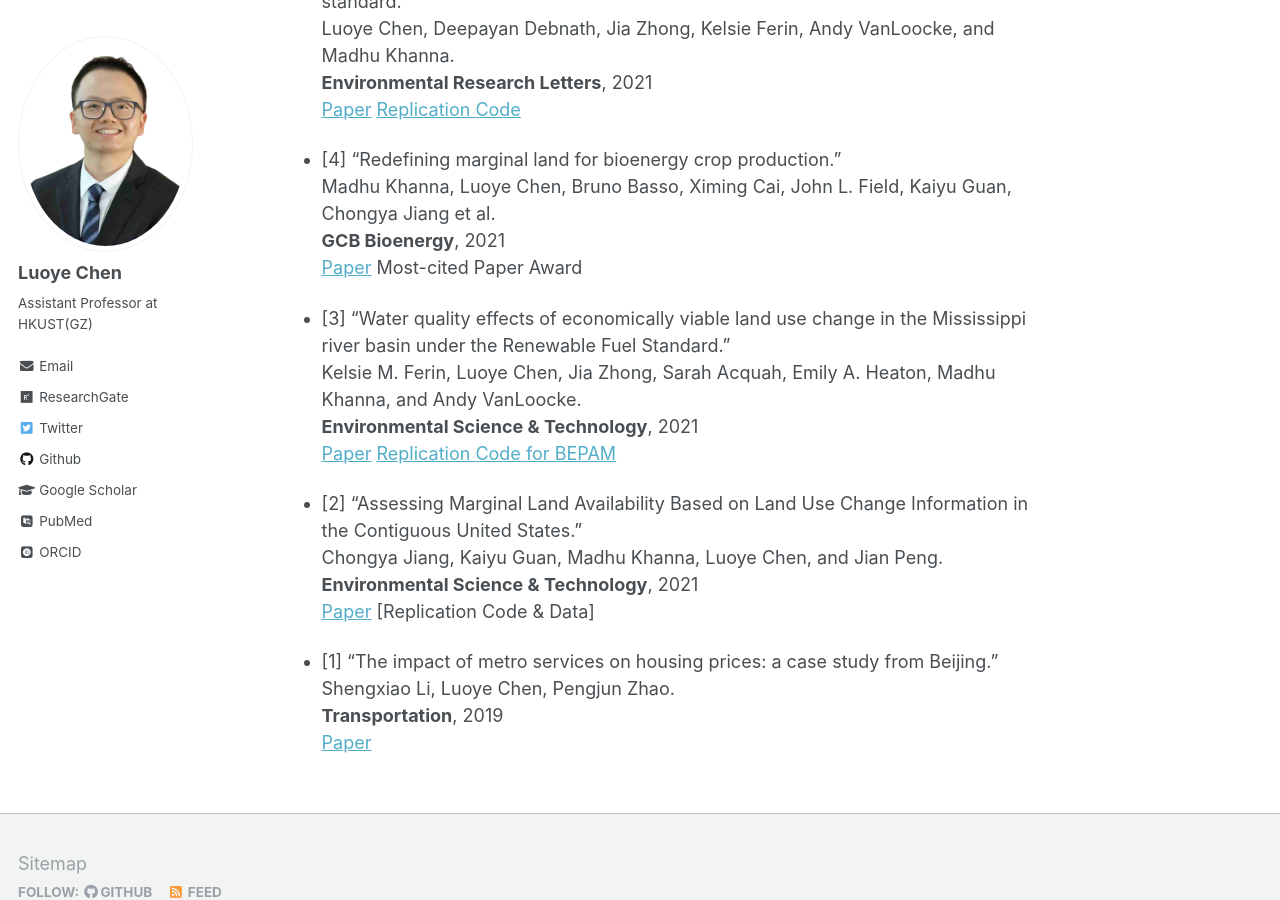
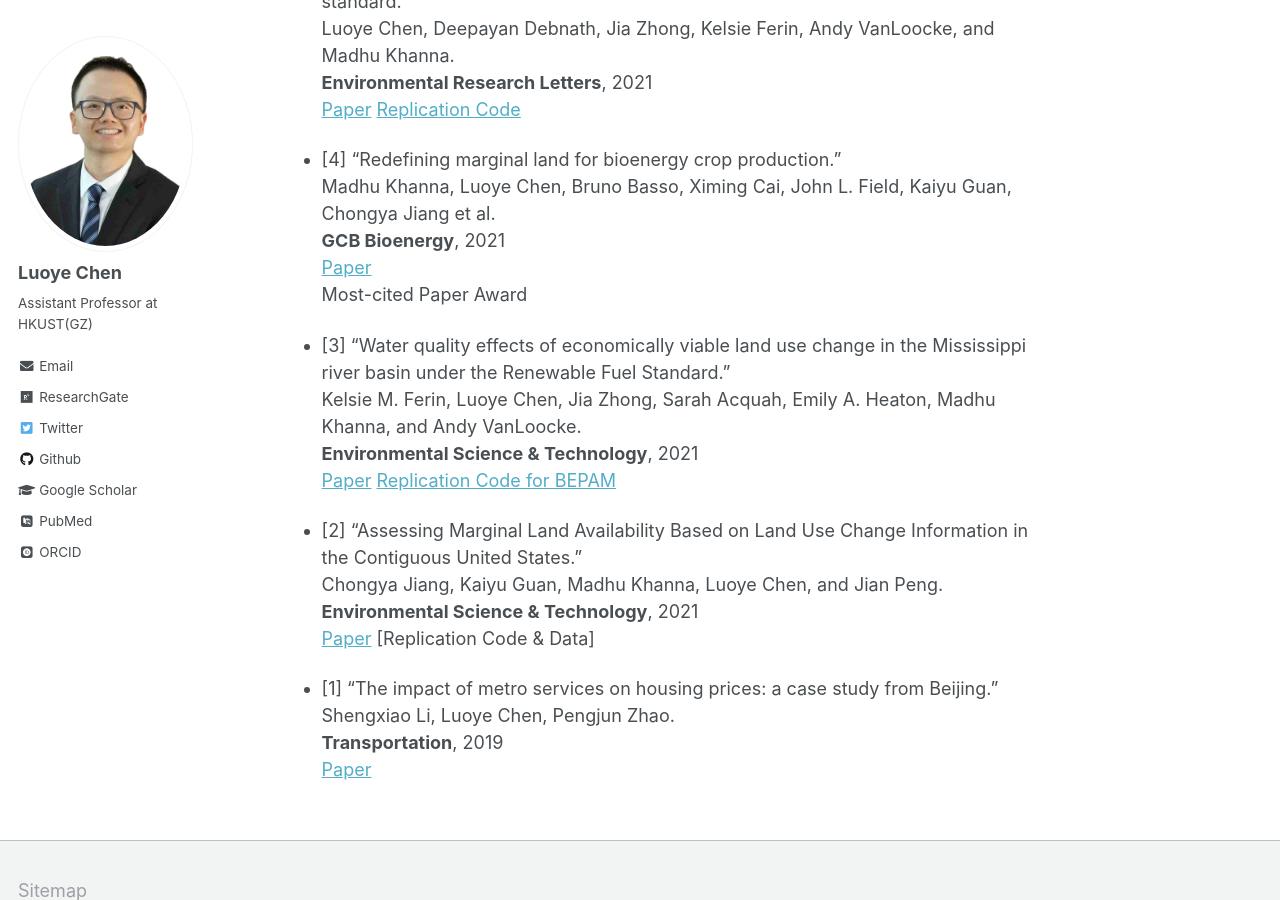
Before and after one commit to luoyec/luoyec.github.io, a Jekyll site: the page built from _pages/publication2.md, in a window 1280 px wide and 900 px high, scrolled down 2217 px. Built offline with Jekyll 4.4.1, drawn with Linux system fonts in a browser that asks for light colours; some web fonts are replaced.

```diff
--- a/_pages/publication2.md
+++ b/_pages/publication2.md
@@ -68,7 +68,7 @@ redirect_from:
 - [4] "Redefining marginal land for bioenergy crop production." \
   Madhu Khanna, Luoye Chen, Bruno Basso, Ximing Cai, John L. Field, Kaiyu Guan, Chongya Jiang et al. \
   **GCB Bioenergy**, 2021 \
-  [Paper](https://onlinelibrary.wiley.com/doi/full/10.1111/gcbb.12877)
+  [Paper](https://onlinelibrary.wiley.com/doi/full/10.1111/gcbb.12877) \
   Most-cited Paper Award
 
 - [3] "Water quality effects of economically viable land use change in the Mississippi river basin under the Renewable Fuel Standard." \
```
